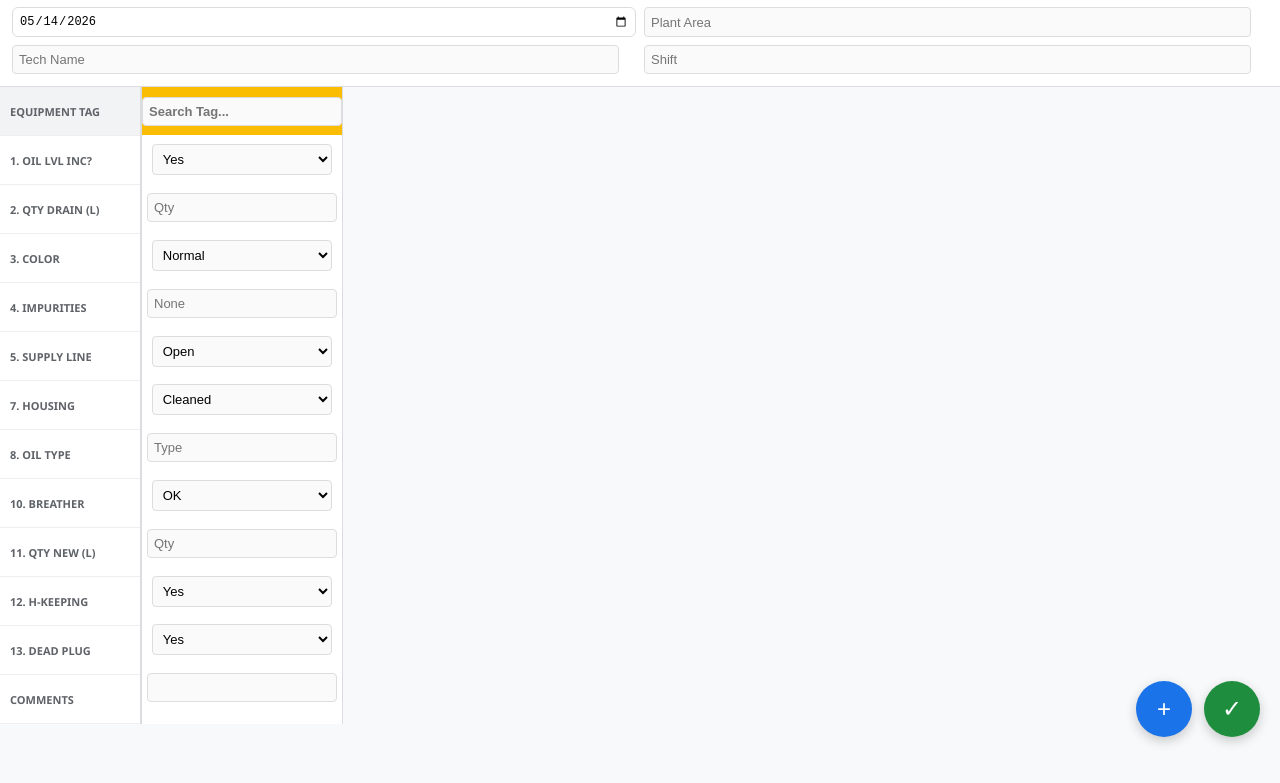
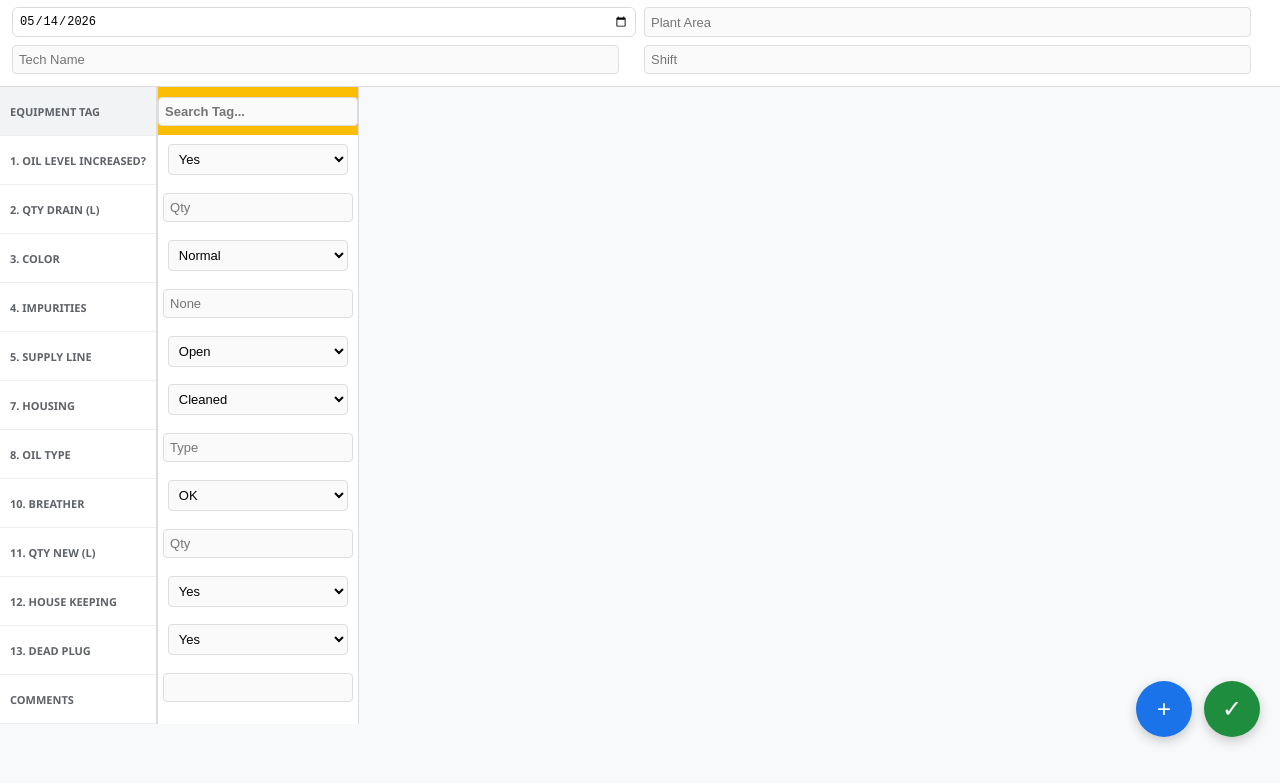
Before and after one commit to aqibazizkhan/oil-log, a plain HTML site: page index.html in a window 1280 px wide. Shown: the part 43-826 px from the top of the page. Drawn offline with Linux system fonts and the light colour scheme.

Commit message:
Update index.html

```diff
--- a/index.html
+++ b/index.html
@@ -61,7 +61,7 @@
 <div class="viewport">
     <div class="labels-column">
         <div class="cell" style="background:#f1f3f4">EQUIPMENT TAG</div>
-        <div class="cell">1. OIL LVL INC?</div>
+        <div class="cell">1. OIL LEVEL INCREASED?</div>
         <div class="cell">2. QTY DRAIN (L)</div>
         <div class="cell">3. COLOR</div>
         <div class="cell">4. IMPURITIES</div>
@@ -70,7 +70,7 @@
         <div class="cell">8. OIL TYPE</div>
         <div class="cell">10. BREATHER</div>
         <div class="cell">11. QTY NEW (L)</div>
-        <div class="cell">12. H-KEEPING</div>
+        <div class="cell">12. HOUSE KEEPING</div>
         <div class="cell">13. DEAD PLUG</div>
         <div class="cell">COMMENTS</div>
     </div>
```
